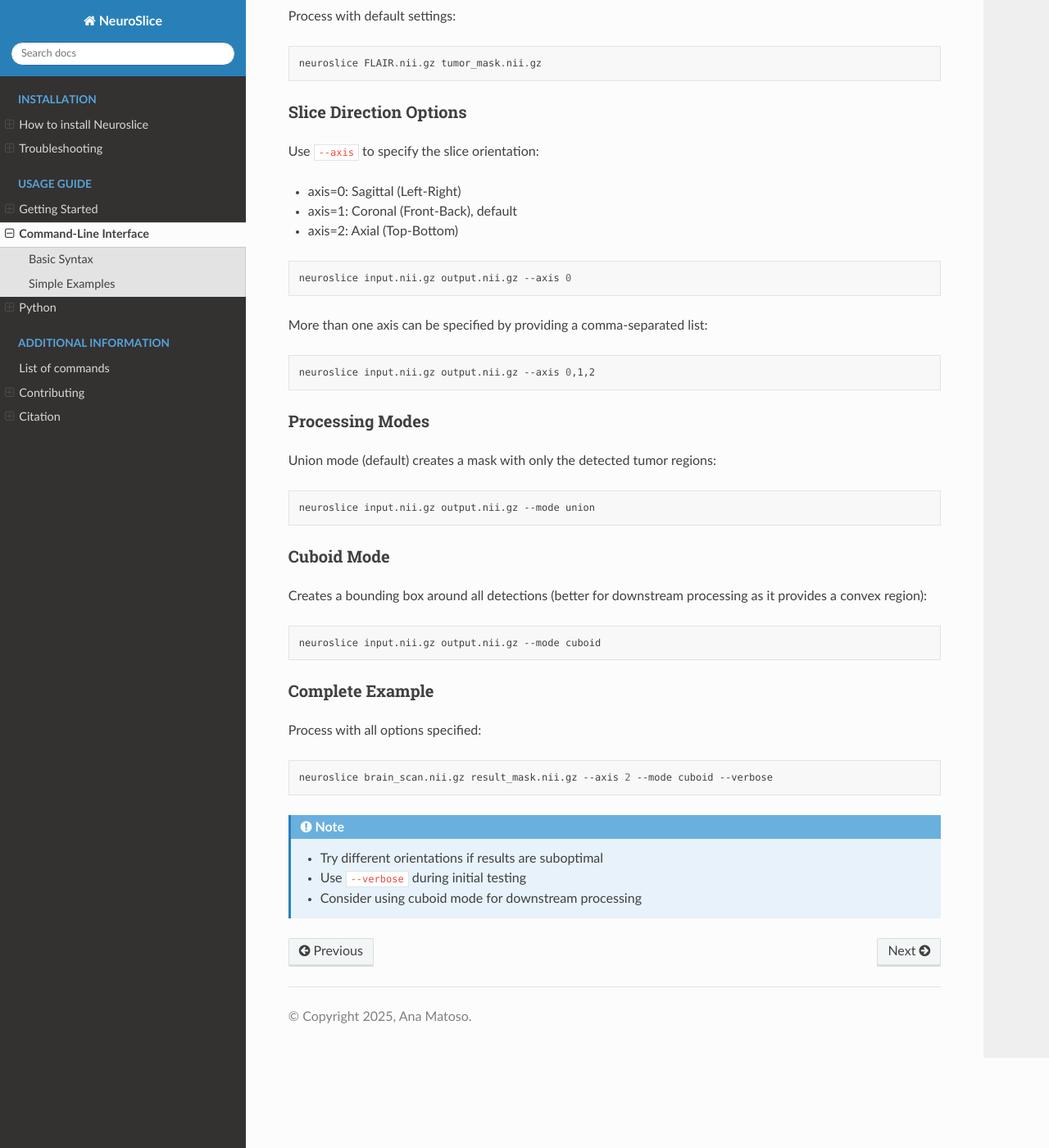
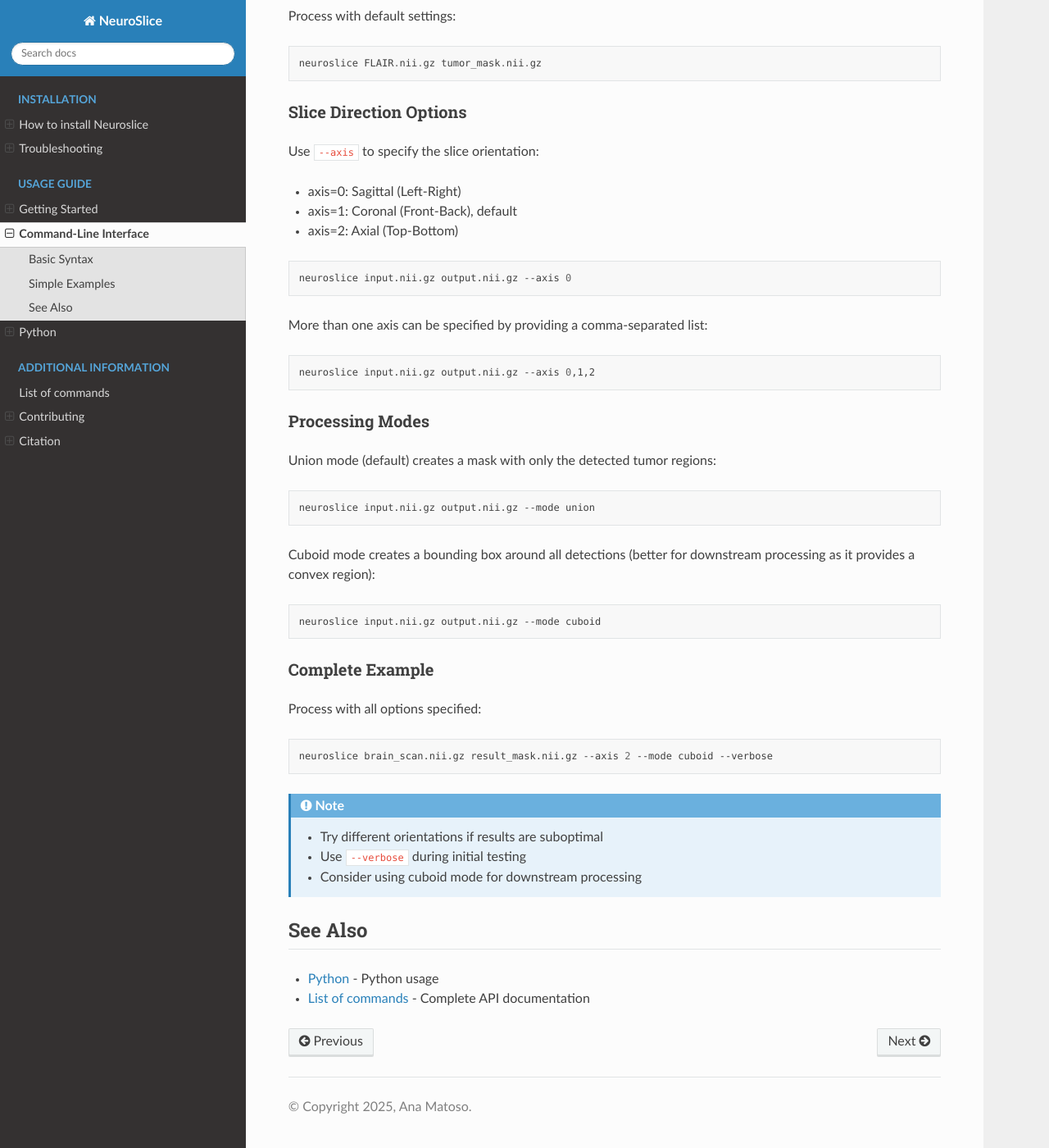
Before and after one commit to anamatoso/NeuroSlice, a Sphinx documentation site: the page built from docs/source/usage_guide/cli.rst, in a window 1280 px wide and 1400 px high, scrolled down 675 px. Shown: the whole window at 82% size. Built offline with Sphinx 7.4.7 and the Read the Docs theme 3.1.0, drawn with Linux system fonts in a browser that asks for light colours.

Commit message:
Update docs

```diff
--- a/docs/requirements.txt
+++ b/docs/requirements.txt
@@ -1,3 +1,4 @@
+-e .
 sphinx
 sphinx-rtd-theme
 sphinx-autodoc-typehints
--- a/docs/source/citation.rst
+++ b/docs/source/citation.rst
@@ -25,7 +25,6 @@ BibTeX Entry
       journal = {Magnetic Resonance Materials in Physics, Biology and Medicine},
       month = sep,
       year = {2025},
-      keywords = {notion},
       pages = {468--469},
    }
 
--- a/docs/source/usage_guide/cli.rst
+++ b/docs/source/usage_guide/cli.rst
@@ -60,10 +60,9 @@ Union mode (default) creates a mask with only the detected tumor regions:
 
    neuroslice input.nii.gz output.nii.gz --mode union
 
-Cuboid Mode
-~~~~~~~~~~~
 
-Creates a bounding box around all detections (better for downstream processing as it provides a convex region):
+
+Cuboid mode creates a bounding box around all detections (better for downstream processing as it provides a convex region):
 
 .. code-block:: bash
 
@@ -85,3 +84,10 @@ Process with all options specified:
    * Try different orientations if results are suboptimal
    * Use ``--verbose`` during initial testing
    * Consider using cuboid mode for downstream processing
+
+
+See Also
+--------
+
+* :doc:`python` - Python usage
+* :doc:`../commands` - Complete API documentation
--- a/docs/source/usage_guide/index.rst
+++ b/docs/source/usage_guide/index.rst
@@ -39,7 +39,7 @@ Python
 .. note::
 
    * Try different orientations if results are suboptimal
-   * Use ``--verbose`` during initial testing
+   * Use verbose during initial testing
    * Consider using cuboid mode for downstream processing
 
 See also
--- a/docs/source/usage_guide/python.rst
+++ b/docs/source/usage_guide/python.rst
@@ -161,5 +161,5 @@ Processing Pipeline
 See Also
 --------
 
+* :doc:`cli` - Command-line interface usage
 * :doc:`../commands` - Complete API documentation
-* :doc:`cli` - Command-line interface usage
```
